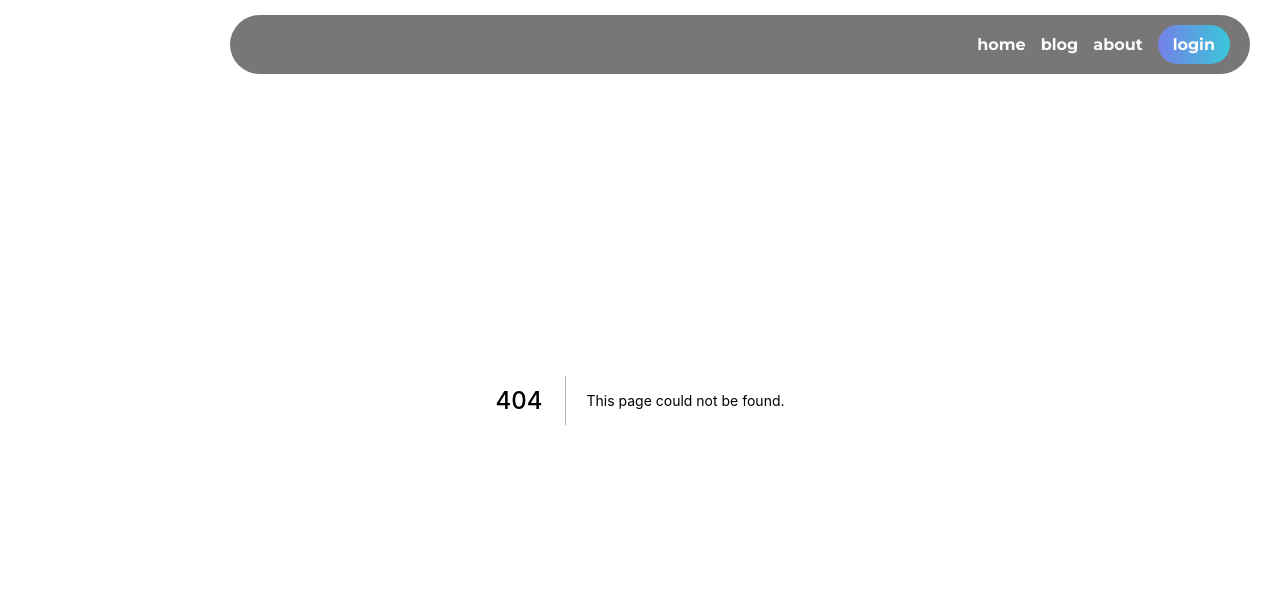
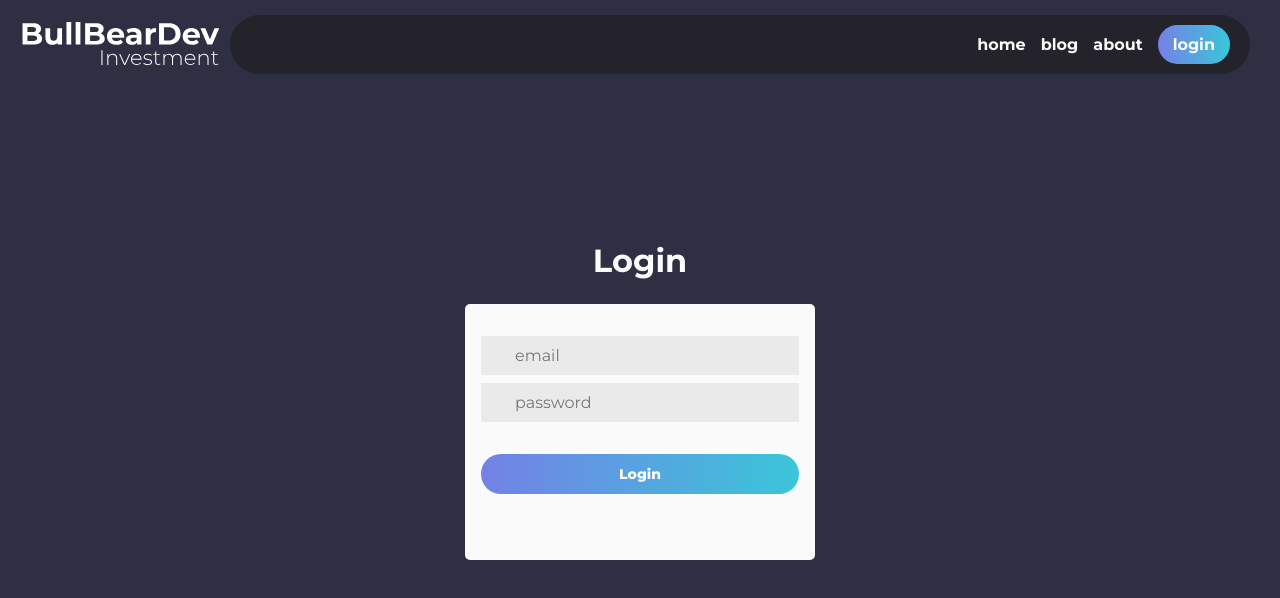
Before and after one commit to massaaki/investment-app, a Next.js app: page /signin in a window 1280 px wide. Before the commit this address had no page. Shown: the top 598 px of the page. Built offline with nearby package versions, Linux system fonts and the light colour scheme.

Commit message:
feat: add login page with graphql request

```diff
--- /dev/null
+++ b/src/components/combinated/FormSignin/index.tsx
@@ -0,0 +1,68 @@
+import { FormEvent, useState } from 'react'
+
+import { TextField } from 'components/single/TextField'
+
+import * as S from './styles'
+import { Button } from 'components/single/Button'
+
+export type LoginUserRequest = {
+  email: string
+  password: string
+}
+
+export type FormSigninProps = {
+  signinCallback?: (data: LoginUserRequest) => Promise<void>
+  isLoading?: boolean
+}
+
+export const FormSignin = ({
+  signinCallback,
+  isLoading = false
+}: FormSigninProps) => {
+  const [values, setValues] = useState<LoginUserRequest>({
+    email: '',
+    password: ''
+  })
+
+  const onSubmit = async (e: FormEvent) => {
+    e.preventDefault()
+    if (signinCallback) {
+      await signinCallback({
+        email: values.email,
+        password: values.password
+      })
+    }
+  }
+
+  function onInputChange(field: string, value: string) {
+    setValues((s) => ({ ...s, [field]: value }))
+  }
+  if (isLoading)
+    return (
+      <S.WrapperLoading>
+        <S.Loading src="/images/dots.svg" alt="" />
+      </S.WrapperLoading>
+    )
+
+  return (
+    <S.Wrapper>
+      <form onSubmit={onSubmit}>
+        <TextField
+          name="email"
+          placeholder="email"
+          type="text"
+          onInputChange={(v) => onInputChange('email', v)}
+        />
+        <TextField
+          name="password"
+          placeholder="password"
+          type="text"
+          onInputChange={(v) => onInputChange('password', v)}
+        />
+        <Button as="button" type="submit" fullWidth>
+          Login
+        </Button>
+      </form>
+    </S.Wrapper>
+  )
+}
--- /dev/null
+++ b/src/components/combinated/FormSignin/styles.ts
@@ -0,0 +1,27 @@
+import styled, { css } from 'styled-components'
+
+import * as TextFieldStyles from 'components/single/TextField/styles'
+import * as ButtonStyles from 'components/single/Button/styles'
+
+export const Wrapper = styled.div`
+  min-height: 20rem;
+  // Single components position
+  ${({ theme }) => css`
+    ${TextFieldStyles.Wrapper} {
+      margin: ${theme.spacings.xxsmall} 0;
+    }
+    ${ButtonStyles.Wrapper} {
+      margin: ${theme.spacings.small} auto ${theme.spacings.xsmall};
+    }
+  `}
+`
+
+export const WrapperLoading = styled.div`
+  display: flex;
+  align-items: center;
+  justify-content: center;
+  min-height: 20rem;
+`
+export const Loading = styled.img`
+  width: 4rem;
+`
--- a/src/components/combinated/Header/index.tsx
+++ b/src/components/combinated/Header/index.tsx
@@ -1,5 +1,4 @@
 import Link from 'next/link'
-import { useRouter } from 'next/router'
 
 import { NavList } from 'components/combinated/NavList'
 import { Logo } from '../../../icons/Logo'
@@ -7,15 +6,13 @@ import { Logo } from '../../../icons/Logo'
 import * as S from './styles'
 
 export const Header = () => {
-  const { asPath } = useRouter()
-
   return (
     <S.Container>
       <S.Content>
         <div>
           <Link href="/">
             <a>
-              <Logo asPath={asPath} />
+              <Logo />
             </a>
           </Link>
         </div>
--- a/src/components/combinated/NavList/index.tsx
+++ b/src/components/combinated/NavList/index.tsx
@@ -22,7 +22,7 @@ export const NavList = () => {
         <NavItem href="/" title="home" />
         <NavItem href="/" title="blog" />
         <NavItem href="/" title="about" />
-        <NavItem href="/" title="login" filled />
+        <NavItem href="/signin" title="login" filled />
       </S.NavSideBySide>
 
       <S.NavGroup>
--- /dev/null
+++ b/src/graphql/mutations/session/login.ts
@@ -0,0 +1,11 @@
+import { gql } from '@apollo/client'
+
+export const MUTATION_LOGIN = gql`
+  mutation MutationLogin($email: String!, $password: String!) {
+    login(email: $email, password: $password) {
+      id
+      token
+      refreshToken
+    }
+  }
+`
--- /dev/null
+++ b/src/pages/signin.tsx
@@ -0,0 +1,5 @@
+import { SigninTemplate } from 'templates/Signin'
+
+export default function SignupPage() {
+  return <SigninTemplate />
+}
--- /dev/null
+++ b/src/templates/Signin/index.tsx
@@ -0,0 +1,39 @@
+import { useState } from 'react'
+import { useMutation } from '@apollo/client'
+
+import { MUTATION_LOGIN } from 'graphql/mutations/session/login'
+
+import { FormSignin, LoginUserRequest } from 'components/combinated/FormSignin'
+
+import * as S from './styles'
+
+export const SigninTemplate = () => {
+  const [isLoading, setIsloading] = useState(false)
+  const [login] = useMutation(MUTATION_LOGIN)
+
+  const loginUser = async (data: LoginUserRequest) => {
+    setIsloading(true)
+    const response = await login({
+      variables: {
+        email: data.email,
+        password: data.password
+      }
+    })
+    setIsloading(false)
+    console.log('loginUser..: ', response)
+  }
+
+  return (
+    <S.Container>
+      <S.Content>
+        <h1>Login</h1>
+        <S.FormControl>
+          <FormSignin
+            signinCallback={(data) => loginUser(data)}
+            isLoading={isLoading}
+          />
+        </S.FormControl>
+      </S.Content>
+    </S.Container>
+  )
+}
--- /dev/null
+++ b/src/templates/Signin/styles.ts
@@ -0,0 +1,37 @@
+import styled, { css } from 'styled-components'
+
+export const Container = styled.div`
+  ${({ theme }) => css`
+    height: 100vh;
+    width: 100%;
+    background: ${theme.colors.gray800};
+  `}
+`
+
+export const Content = styled.div`
+  ${({ theme }) => css`
+    max-width: 1280px;
+    margin: 0 auto;
+    padding: 12rem 2rem;
+    height: 100%;
+    display: flex;
+    flex-direction: column;
+    align-items: center;
+    justify-content: center;
+
+    h1 {
+      color: ${theme.colors.white500};
+      margin-bottom: ${theme.spacings.small};
+    }
+  `}
+`
+
+export const FormControl = styled.div`
+  ${({ theme }) => css`
+    background: ${theme.colors.white500};
+    padding: ${theme.spacings.small} ${theme.spacings.xsmall};
+    border-radius: 0.5rem;
+    width: 100%;
+    max-width: 35rem;
+  `}
+`
```
Also changed, not shown: src/components/combinated/FormSignin/stories.tsx (added, +15 -0 lines), src/components/combinated/FormSignin/test.tsx (added, +39 -0 lines), src/icons/Logo/index.tsx (+3 -6 lines), 1 other file (tests, documents, lock files or other folders).
